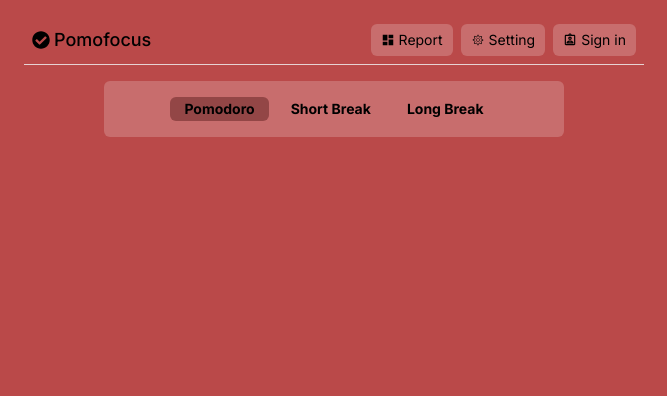
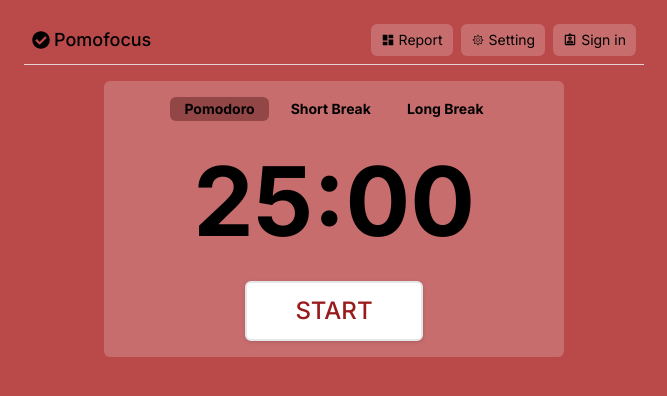
Before and after one commit to DuyBui1993/pomodoro, a Next.js app: page /duy in a window 1280 px wide. Shown: the top 396 px of the page, without its empty margins (306-973 px from the left). Built offline with nearby package versions, Linux system fonts and the light colour scheme.

Commit message:
update style

```diff
--- a/src/components/duy/CountDown.tsx
+++ b/src/components/duy/CountDown.tsx
@@ -22,9 +22,11 @@
 
 export const CountDown = () => {
   const [activeTab, setActiveTab] = React.useState(TABS[0].id);
+  const currentActiveTabIndex = TABS.findIndex((tab) => tab.id === activeTab);
   return (
-    <div className="mx-auto mt-4 max-w-[620px] px-20">
-      <div className="flex justify-center space-x-2 rounded-md bg-white bg-opacity-20 py-4">
+    <div className="mx-auto mt-4 flex max-w-[620px] flex-col justify-center px-20">
+      <div className="rounded-md bg-white bg-opacity-20 py-4">
+        <div className="flex justify-center space-x-2">
           {TABS.map((tabItem) => {
             return (
               <TabCountDown
@@ -38,6 +40,15 @@
             );
           })}
         </div>
+        <div className="my-8 text-center text-8xl font-bold">
+          {TABS[currentActiveTabIndex].initialValue}
+        </div>
+        <div className="text-center">
+          <button className="bordered rounded-md border-2 bg-white px-12 py-3 text-2xl font-medium text-red-800 drop-shadow">
+            START
+          </button>
+        </div>
+      </div>
     </div>
   );
 };
```
Also changed, not shown: .eslintrc.js (added), 1 other file (tests, documents, lock files or other folders). Lines whose indentation alone changed are shown as unchanged.
